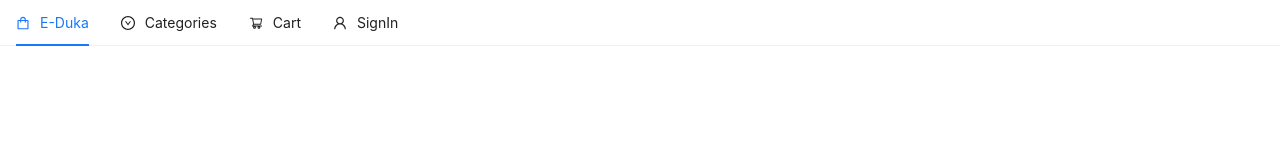
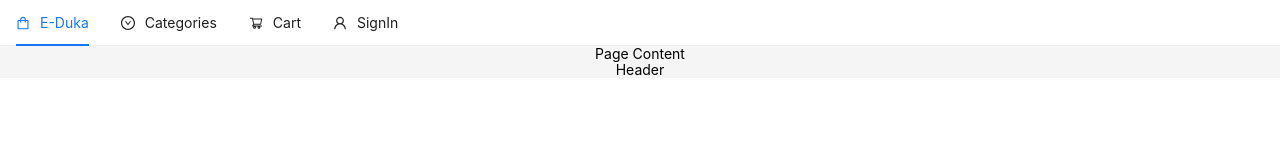
Before and after one commit to BrianWangila/E-Duka, a React (Create React App) app: page / in a window 1280 px wide. Shown: the top 160 px of the page. Built offline with nearby package versions, Linux system fonts and the light colour scheme.

Commit message:
Route all components to the app.js

```diff
--- a/src/App.js
+++ b/src/App.js
@@ -1,13 +1,17 @@
-import React from 'react';
-import 'antd/dist/reset.css';
-import './App.css';
-import { Layout } from 'antd';
-import Header from './components/Header';
+import React from "react";
+import "antd/dist/reset.css";
+import "./App.css";
+import { Layout } from "antd";
+import Header from "./components/Header";
+import PageContent from "./components/PageContent";
+import Footer from "./components/Footer";
 
 const App = () => (
   <div className="App">
     <Layout className="layout">
       <Header />
+      <PageContent />
+      <Footer />
     </Layout>
   </div>
 );
```
